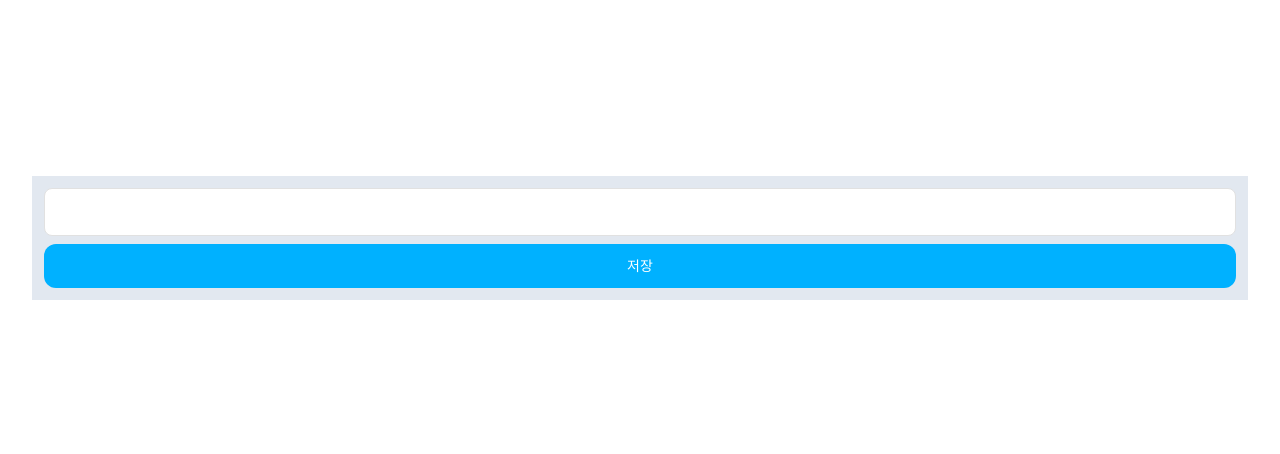
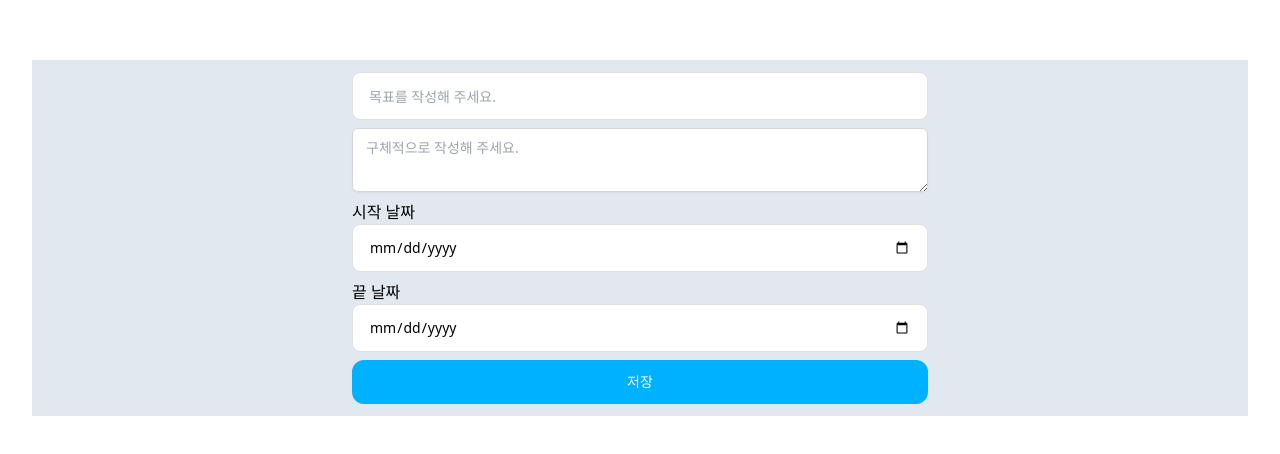
Before and after one commit to cwd3469/Front-OverBrain, a React (Vite) app: page / in a window 1280 px wide. Shown: the part 162-616 px from the top of the page. Built offline with nearby package versions, Linux system fonts and the light colour scheme.

Commit message:
OVB-1 feat : OTextarea 개발

```diff
--- /dev/null
+++ b/src/components/common/OTextarea.tsx
@@ -0,0 +1,20 @@
+import { ForwardedRef, InputHTMLAttributes, forwardRef } from 'react';
+
+type Props = InputHTMLAttributes<HTMLTextAreaElement> & { label?: React.ReactNode };
+type Ref = ForwardedRef<HTMLTextAreaElement>;
+
+const OTextarea = (props: Props, ref: Ref) => {
+  const { label } = props;
+  return (
+    <div>
+      {label && <p className="text-base">{label}</p>}
+      <textarea
+        ref={ref}
+        {...props}
+        className="block w-full rounded-md border-0 px-3.5 py-2 text-gray-900 shadow-sm ring-1 ring-inset ring-gray-300 placeholder:text-gray-400 focus:ring-2 focus:ring-inset focus:ring-indigo-600 sm:text-sm sm:leading-6"
+      />
+    </div>
+  );
+};
+
+export default forwardRef<HTMLTextAreaElement, Props>(OTextarea);
--- /dev/null
+++ b/src/components/main/TargetCard.tsx
@@ -0,0 +1,60 @@
+import { Target } from '@/types/main';
+import { OButton, OCard } from '@components/common';
+import OTextarea from '@components/common/OTextarea';
+import dayjs from 'dayjs';
+type Props = Target & {
+  onDelete: (id: string) => void;
+};
+
+const TargetCard = ({ title, contents, createdAt, endAt, startAt, modifyAt, onDelete, id }: Props) => {
+  const dayFormat = (date: Date) => {
+    const formatting = 'YYYY-MM-DD';
+    return dayjs(date).format(formatting);
+  };
+  const createdDate = dayFormat(createdAt);
+  const endDate = dayFormat(endAt);
+  const startDate = dayFormat(startAt);
+  const modifyDate = modifyAt && dayFormat(modifyAt);
+
+  return (
+    <OCard>
+      <div className="flex flex-col gap-2">
+        <div className="flex justify-between">
+          <p className="text-xl font-bold">{title}</p>
+          <button className="w-4 h-4 text-xs bg-slate-200" onClick={() => onDelete(id)}>
+            X
+          </button>
+        </div>
+        <div className="p-2 rounded-lg bg-slate-200">
+          <OTextarea
+            value={contents}
+            disabled
+            style={{
+              width: '100%',
+              height: '6.25em',
+              border: 'none',
+              resize: 'none',
+            }}
+          />
+        </div>
+        <div className="flex flex-col">
+          <div className="flex flex-row justify-between">
+            <div>생성 날짜 :</div>
+            <p className="text-base">{createdDate}</p>
+          </div>
+          <div className="flex flex-row justify-between">
+            <div>시작 날짜 :</div>
+            <p className="text-base">{startDate}</p>
+          </div>
+          <div className="flex flex-row justify-between">
+            <div>끝 날짜 :</div>
+            <p className="text-base">{endDate}</p>
+          </div>
+        </div>
+        {modifyDate && <p className="text-base">{modifyDate}</p>}
+      </div>
+    </OCard>
+  );
+};
+
+export default TargetCard;
--- a/src/controllers/purpose.ts
+++ b/src/controllers/purpose.ts
@@ -1,3 +1,4 @@
+import { Target } from '@/types/main';
 import { create } from 'zustand';
 
 type Store = {
@@ -5,10 +6,6 @@ type Store = {
   inc: () => void;
 };
 
-export type Target = {
-  title: string;
-  contents: string;
-};
 type State = {
   target: Target[];
 };
--- a/src/pages/MainPage.tsx
+++ b/src/pages/MainPage.tsx
@@ -1,39 +1,65 @@
 import React, { useState } from 'react';
 import { useForm, SubmitHandler } from 'react-hook-form';
 import { OLayout, OTextField, OCard, OButton } from '@components/common/index';
+import { useNavigate } from 'react-router-dom';
+import { Target } from '@/types/main';
+import OTextarea from '@components/common/OTextarea';
+import TargetCard from '@components/main/TargetCard';
 
-type Inputs = {
-  todo: string;
+const newID = () => {
+  return Math.random().toString(36).substr(2, 16);
 };
 
 const MainPage = () => {
-  const [todo, setTodo] = useState<string[]>([]);
-  const {
-    register,
-    handleSubmit,
-    reset,
-    formState: { errors },
-  } = useForm<Inputs>();
+  const [todo, setTodo] = useState<Target[]>([]);
+  const navigate = useNavigate();
+  const { register, handleSubmit, reset } = useForm<Target>();
 
-  const onSubmit: SubmitHandler<Inputs> = async (data) => {
-    const newTodo = data.todo;
-    await setTodo((prev) => [...prev, newTodo]);
+  const onSubmit: SubmitHandler<Target> = async ({ title, contents, startAt, endAt }: Target) => {
+    const createdAt = new Date();
+    const id = newID();
+    if (!contents || !title) return;
+    const newTarget: Target = {
+      id,
+      title,
+      contents,
+      createdAt,
+      startAt,
+      endAt,
+    };
+
+    await setTodo((prev) => [...prev, newTarget]);
     reset();
+  };
+
+  const handleStartPage = () => {
+    navigate('/main');
   };
 
   return (
     <OLayout>
-      <div className="flex flex-col gap-2">
-        <form className="flex flex-col gap-2" onSubmit={handleSubmit(onSubmit)}>
-          <OTextField {...register('todo')} />
-          <OButton type="submit" size="small">
-            저장
-          </OButton>
-        </form>
-        {errors.todo && <span>This field is required</span>}
-        {todo.map((item, index) => {
-          return <OCard key={index}>{item}</OCard>;
-        })}
+      <div className="flex justify-center">
+        <div className="flex flex-col w-full gap-2 sm:w-1/2 lg:w-1/3 xl:w-144">
+          {todo.map((item, index) => {
+            return <TargetCard key={index} {...item} onDelete={(id) => console.log(item)} />;
+          })}
+          <form className="flex flex-col gap-2" onSubmit={handleSubmit(onSubmit)}>
+            <OTextField {...register('title')} placeholder="목표를 작성해 주세요." />
+            <OTextarea {...register('contents')} placeholder="구체적으로 작성해 주세요." />
+            <OTextField {...register('startAt')} type="date" label="시작 날짜" />
+            <OTextField {...register('endAt')} type="date" label="끝 날짜" />
+            <OButton type="submit" size="small">
+              저장
+            </OButton>
+          </form>
+          {todo.length ? (
+            <OButton palette="success" onClick={handleStartPage}>
+              시작하기
+            </OButton>
+          ) : (
+            ''
+          )}
+        </div>
       </div>
     </OLayout>
   );
--- /dev/null
+++ b/src/types/main.ts
@@ -0,0 +1,9 @@
+export type Target = {
+  id: string;
+  title: string;
+  contents?: string;
+  createdAt: Date;
+  modifyAt?: Date;
+  startAt: Date;
+  endAt: Date;
+};
```
